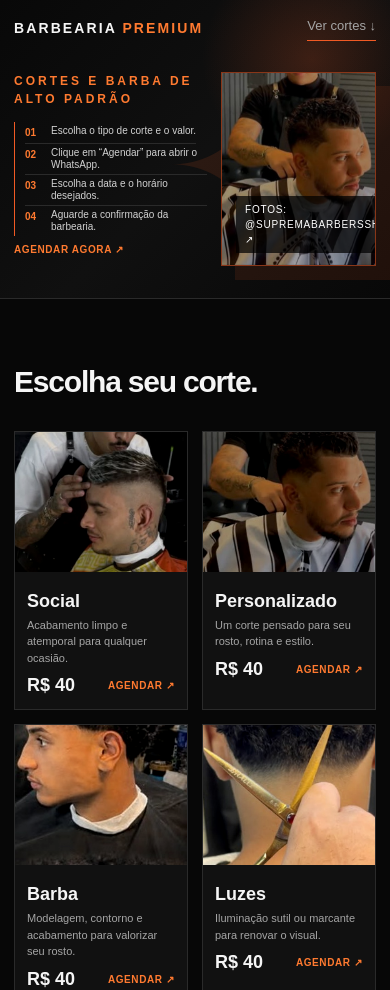
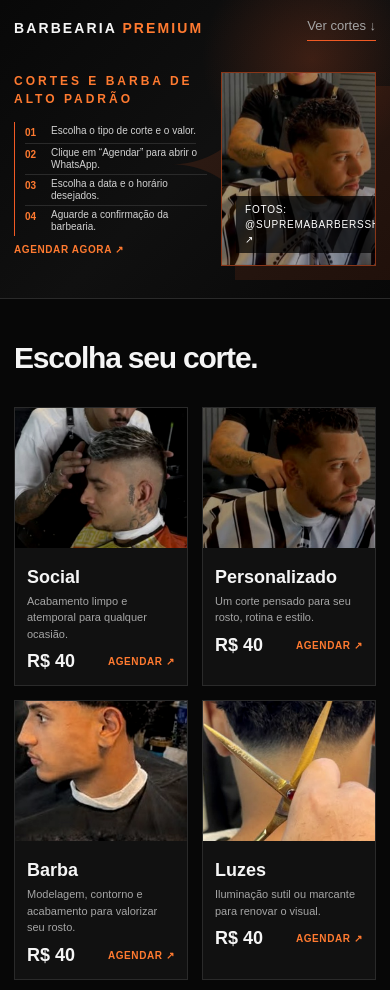
Before and after one commit to charlesbackup2025-code/barber, a website: page public/index.html in a window 390 px wide. Shown: the top 990 px of the page. Drawn offline with Linux system fonts and the light colour scheme.

Commit message:
Place haircut heading after booking with medium spacing

```diff
--- a/public/index.html
+++ b/public/index.html
@@ -101,6 +101,7 @@
     .hero-booking .step span { color: #d2d2d2; font-size: 15px; }
     .hero-booking > .mini-button { display: inline-block; margin-top: 20px; border: 0; background: transparent; padding: 0; cursor: pointer; }
     section { padding: 92px 0; }
+    #cortes { padding-top: 56px; }
     .section-head { display: flex; align-items: end; justify-content: space-between; gap: 24px; margin-bottom: 34px; }
     .section-head h2 { margin: 0; font-size: clamp(30px, 5vw, 54px); line-height: 1; letter-spacing: -.04em; white-space: nowrap; }
     .section-head p { margin: 0; color: var(--muted); max-width: 360px; font-size: 14px; }
@@ -161,6 +162,7 @@
       .section-head { display: block; }
       .section-head p { margin-top: 16px; }
       section { padding: 68px 0; }
+      #cortes { padding-top: 44px; }
       .card { min-height: 205px; }
       .footer-inner { display: block; }
       .footer-inner div + div { margin-top: 10px; }
```
